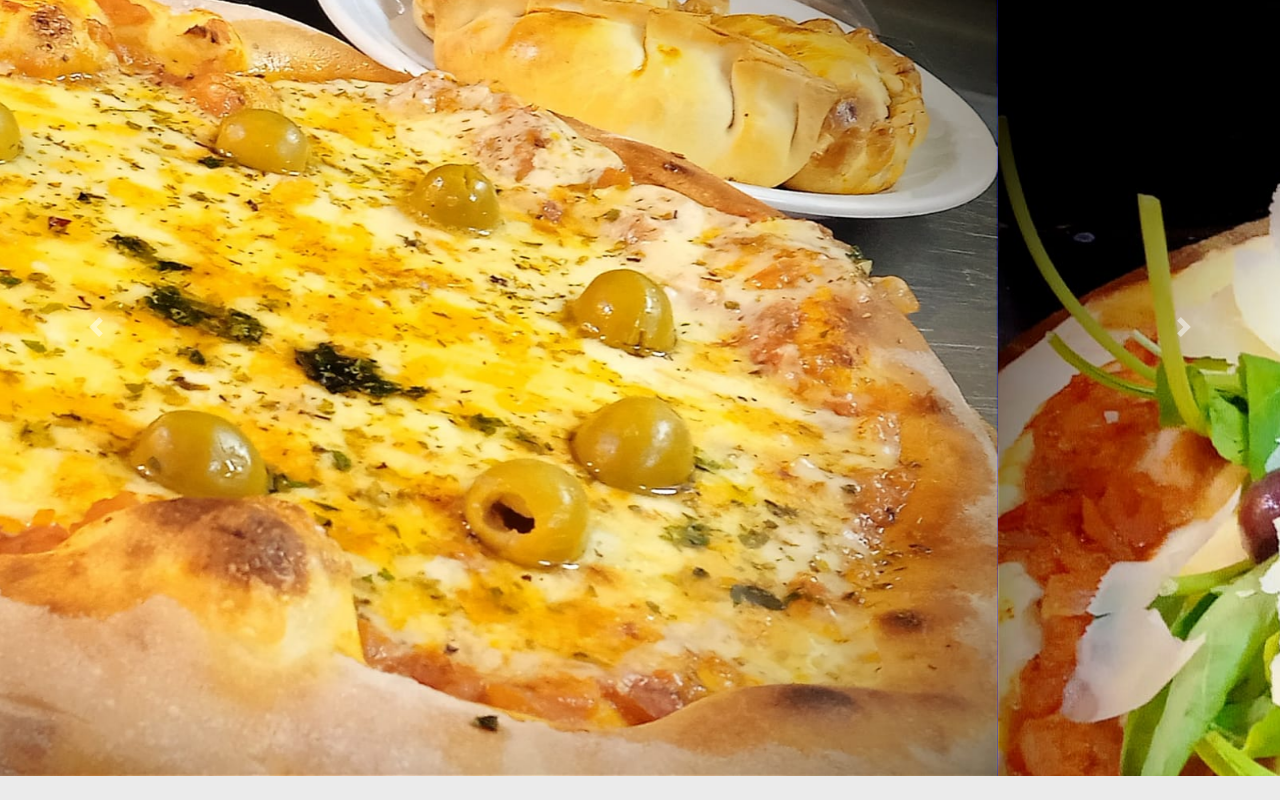
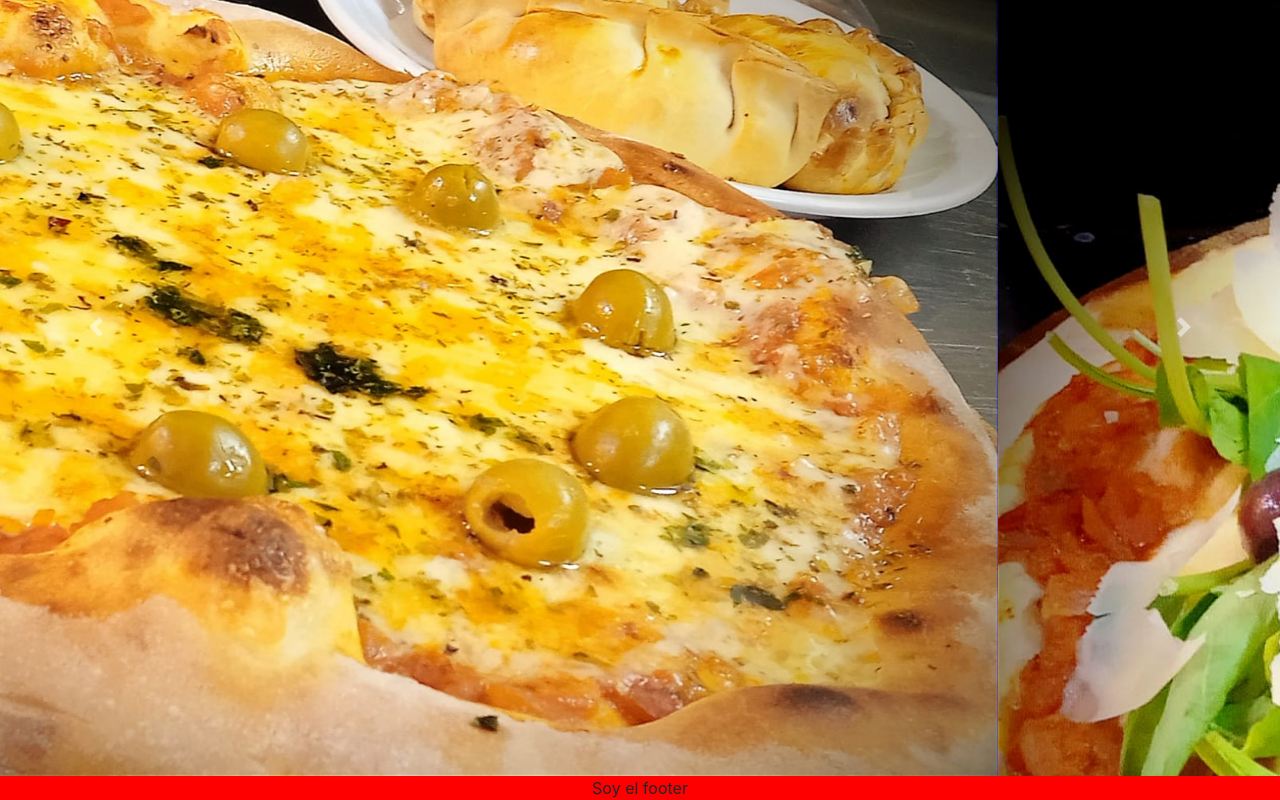
Before and after one commit to Ale-Araya/tp-react, a React (Create React App) app: page / in a window 1280 px wide. Shown: the part 922-1722 px from the top of the page. Before the commit the page ends 1698 px from the top, so only its background shows below. Built offline with nearby package versions, Linux system fonts and the light colour scheme; the HTML template or start-up script is replaced by a standard one; a web font is replaced by a local one.

Commit message:
Agrego el footer

```diff
--- /dev/null
+++ b/src/components/FooterComponent.js
@@ -0,0 +1,12 @@
+import React from 'react';
+import './css/footer.css';
+
+const FooterComponent = () => {
+    return(
+        <footer className="row justify-content-center align-items-center red">
+            <span>Soy el footer</span>
+        </footer>
+    );
+}
+
+export default FooterComponent;
--- a/src/pages/HomePage.js
+++ b/src/pages/HomePage.js
@@ -1,13 +1,14 @@
 
 import React from 'react';
 import HeaderComponent from "../components/HeaderComponent";
+import FooterComponent from "../components/FooterComponent";
 
 const HomePage = () => {
     return(
         <section className="container-fluid">
             <HeaderComponent />
-            <div className="row justify-content-center home red">
-                <span>Home</span>
+            <div className="row justify-content-center home">
+
             </div>
             <div className="row justify-content-center blue">
                 <div id="carouselExampleControls" className="carousel slide" data-ride="carousel">
@@ -32,6 +33,7 @@ const HomePage = () => {
                     </a>
                 </div>
             </div>
+            <FooterComponent />
         </section>
     );
 }
--- a/src/pages/ProductsPage.js
+++ b/src/pages/ProductsPage.js
@@ -1,12 +1,14 @@
 
 import React from 'react';
 import HeaderComponent from "../components/HeaderComponent";
+import FooterComponent from "../components/FooterComponent";
 
 const ProductsPage = () => {
     return(
         <section className="container-fluid">
             <HeaderComponent />
             <h1>Product Page</h1>
+            <FooterComponent />
         </section>
     );
 }
```
Also changed, not shown: src/components/css/footer.css (added).
